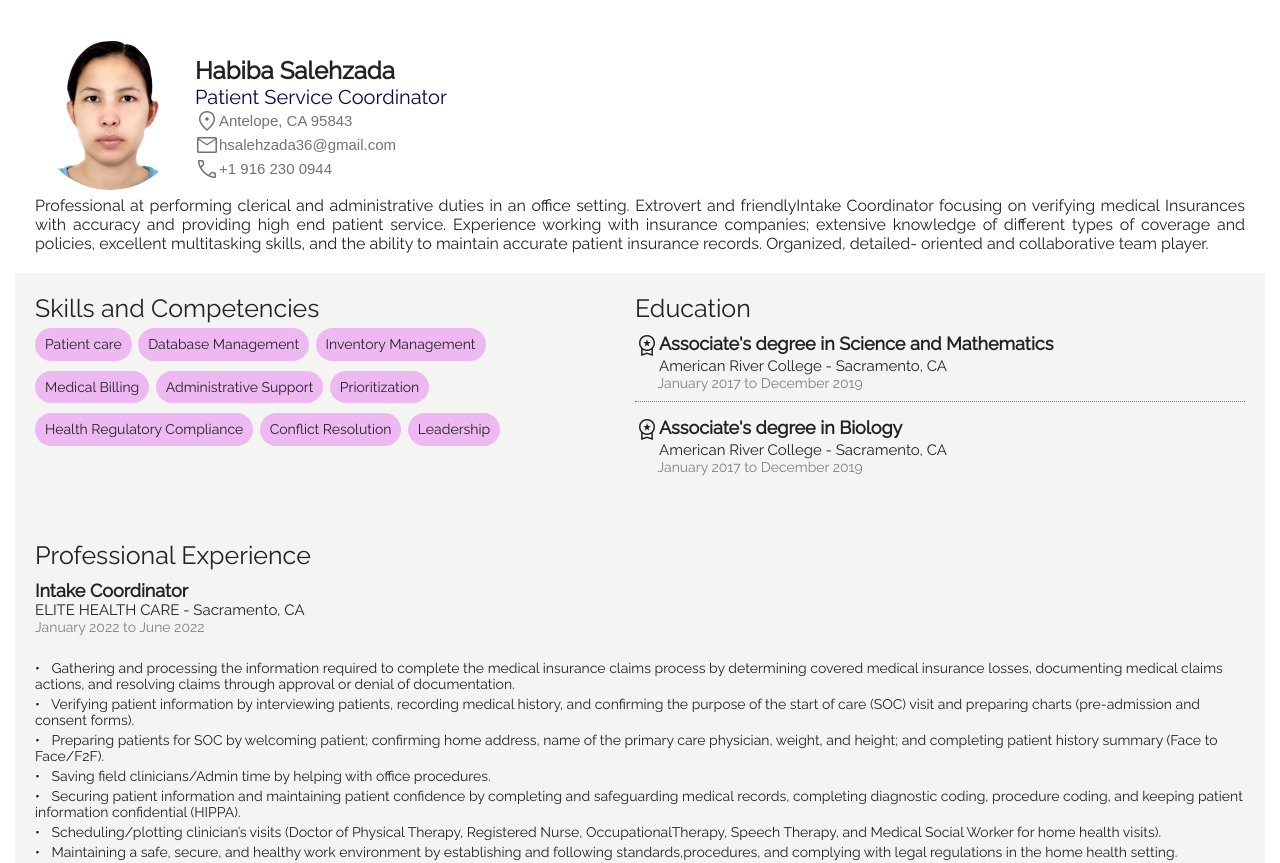
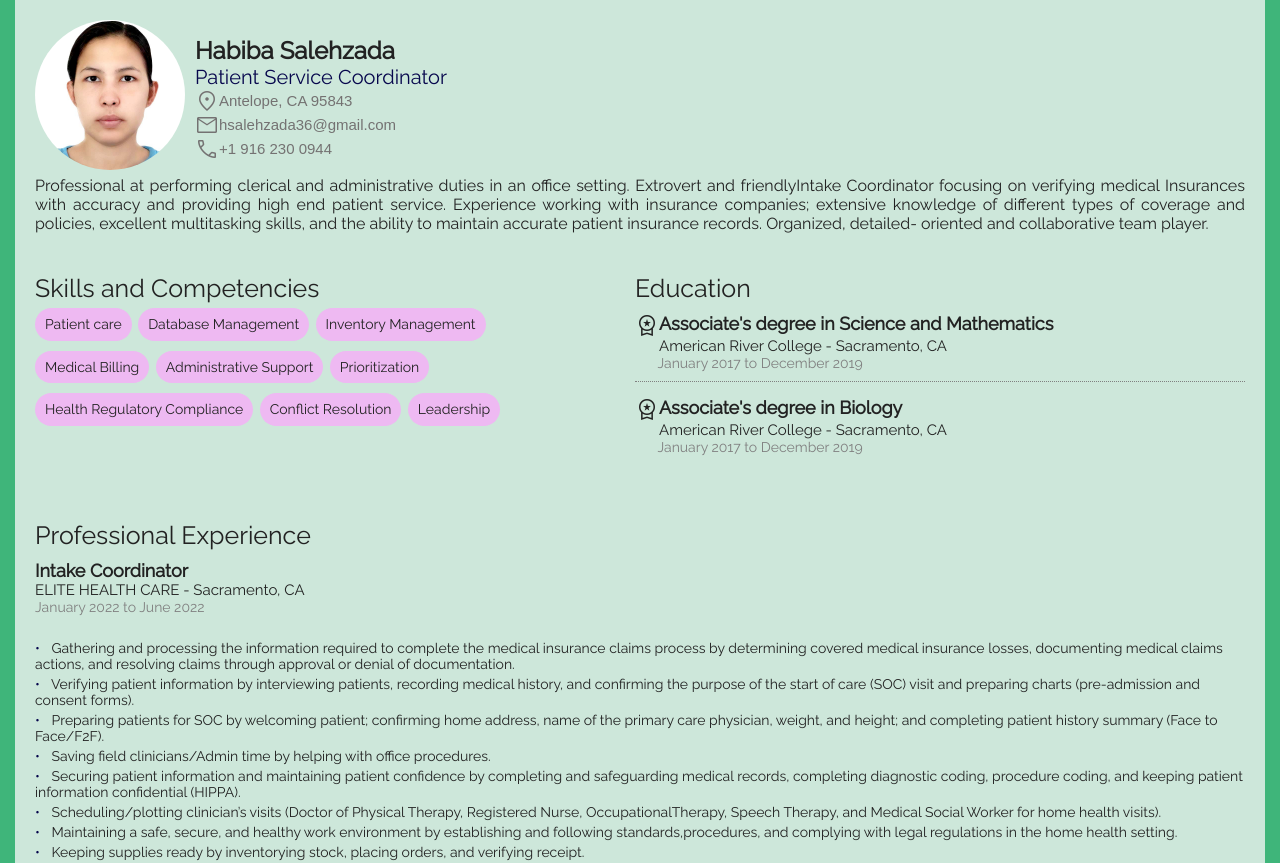
Before and after one commit to wahidsalehzada/habibas-portfolio-site, a plain HTML site: page index.html in a window 1280 px wide. Shown: the top 863 px of the page. Drawn offline with nearby package versions, Linux system fonts and the light colour scheme.

Commit message:
latest changes 9/12/2022

```diff
--- a/index.html
+++ b/index.html
@@ -13,7 +13,7 @@
   </head>
   <body>
     <div class="grid-container">
-      <div class="grid-item grid-item-1">
+      <div class="grid-item grid-item-1 background-color">
         <section class="initial-information-profile">
           <img src="profilePic.jpg" alt="profilePic" class="profile-pic" />
         </section>
--- a/style.css
+++ b/style.css
@@ -11,7 +11,7 @@
 }
 html,
 body {
-  background-color: #fff;
+  background-color: rgb(63, 181, 122);
   color: #222;
   height: 100%;
   margin: 0;
@@ -39,7 +39,7 @@ body {
   /* height: 100vh; */
 }
 .background-color {
-  background-color: rgba(238, 237, 234, 0.62);
+  background-color: rgba(246, 246, 246, 0.777);
 }
 .grid-item-1 {
   display: grid;
@@ -80,7 +80,7 @@ body {
 }
 .grid-container {
   position: relative;
-  padding: 20px;
+  padding: 0px 20px 0px 20px;
   width: 100%;
 }
 
```
